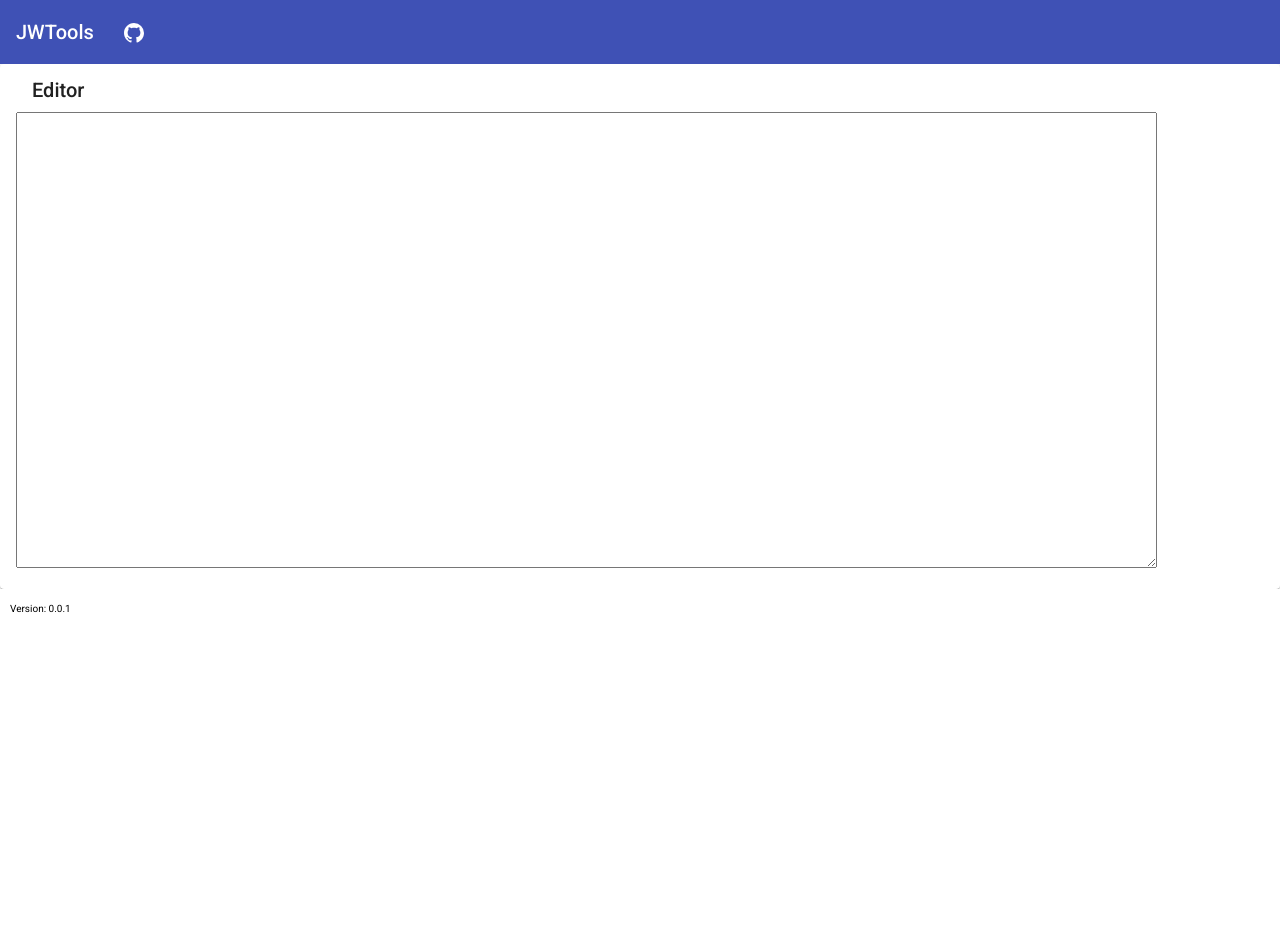
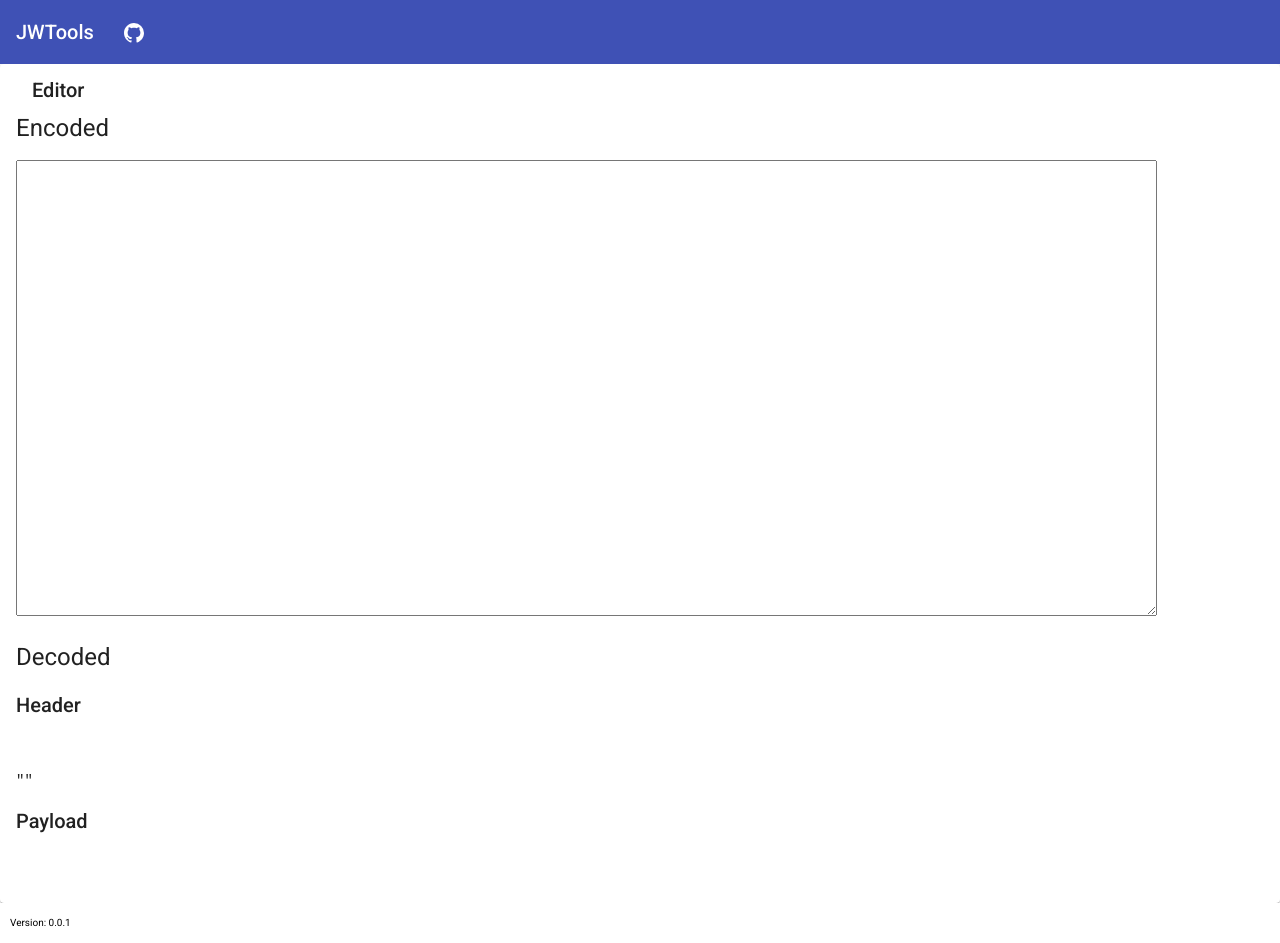
Before and after one commit to mfcar/JWTools, an Angular app: page / in a window 1280 px wide. Before the commit the page ends 800 px from the top, so only its background shows below. Built offline with nearby package versions, Linux system fonts and the light colour scheme.

Commit message:
Add token decode feature

```diff
--- a/package.json
+++ b/package.json
@@ -24,6 +24,7 @@
     "@angular/platform-browser": "~13.3.0",
     "@angular/platform-browser-dynamic": "~13.3.0",
     "@angular/router": "~13.3.0",
+    "jose": "^4.8.1",
     "rxjs": "~7.5.0",
     "tslib": "^2.3.0",
     "zone.js": "~0.11.4"
--- a/src/app/app.module.ts
+++ b/src/app/app.module.ts
@@ -20,6 +20,7 @@ import {ClipboardModule} from "@angular/cdk/clipboard";
 import {MatSnackBarModule} from "@angular/material/snack-bar";
 import { EditorHeaderComponent } from './editor/editor-header/editor-header.component';
 import { EditorFooterComponent } from './editor/editor-footer/editor-footer.component';
+import {MatGridListModule} from "@angular/material/grid-list";
 
 @NgModule({
   declarations: [
@@ -45,7 +46,8 @@ import { EditorFooterComponent } from './editor/editor-footer/editor-footer.comp
         MatButtonModule,
         MatSnackBarModule,
         MatBottomSheetModule,
-        MatTabsModule
+        MatTabsModule,
+        MatGridListModule
     ],
   providers: [],
   bootstrap: [AppComponent]
--- a/src/app/editor/editor-shell/editor-shell.component.html
+++ b/src/app/editor/editor-shell/editor-shell.component.html
@@ -8,7 +8,15 @@
                 <span class="spacer"></span>
             </mat-card-header>
             <mat-card-content>
-                <textarea [(ngModel)]="text" (ngModelChange)="onCodeChanged($event)" rows="30" cols="140"></textarea>
+                <h1>Encoded</h1>
+                <textarea [(ngModel)]="text" (ngModelChange)="onCodeChanged($event)" rows="30"
+                          cols="140"></textarea>
+                <br/><br/>
+                <h1>Decoded</h1>
+                <h2>Header</h2><br/>
+                <pre>{{decodedHeader|json}}</pre>
+                <h2>Payload</h2><br/>
+                <pre>{{decodePayload|json}}</pre>
             </mat-card-content>
         </mat-card>
     </mat-drawer-content>
--- a/src/app/editor/editor-shell/editor-shell.component.ts
+++ b/src/app/editor/editor-shell/editor-shell.component.ts
@@ -1,4 +1,6 @@
 import { Component } from '@angular/core';
+import * as jose from 'jose'
+import {JWTPayload} from "jose";
 
 @Component({
   selector: 'app-editor-shell',
@@ -9,11 +11,16 @@ export class EditorShellComponent {
   canvasName = 'Editor';
   sidebarOpen = false;
   text = '';
+  decodedHeader: string | object = '';
+  decodePayload: JWTPayload | undefined;
 
   constructor() {
   }
 
   onCodeChanged(value: any): void {
     this.text = value;
+
+    this.decodedHeader = jose.decodeProtectedHeader(this.text);
+    this.decodePayload = jose.decodeJwt(this.text);
   }
 }
```
Also changed, not shown: 1 other file (tests, documents, lock files or other folders).
